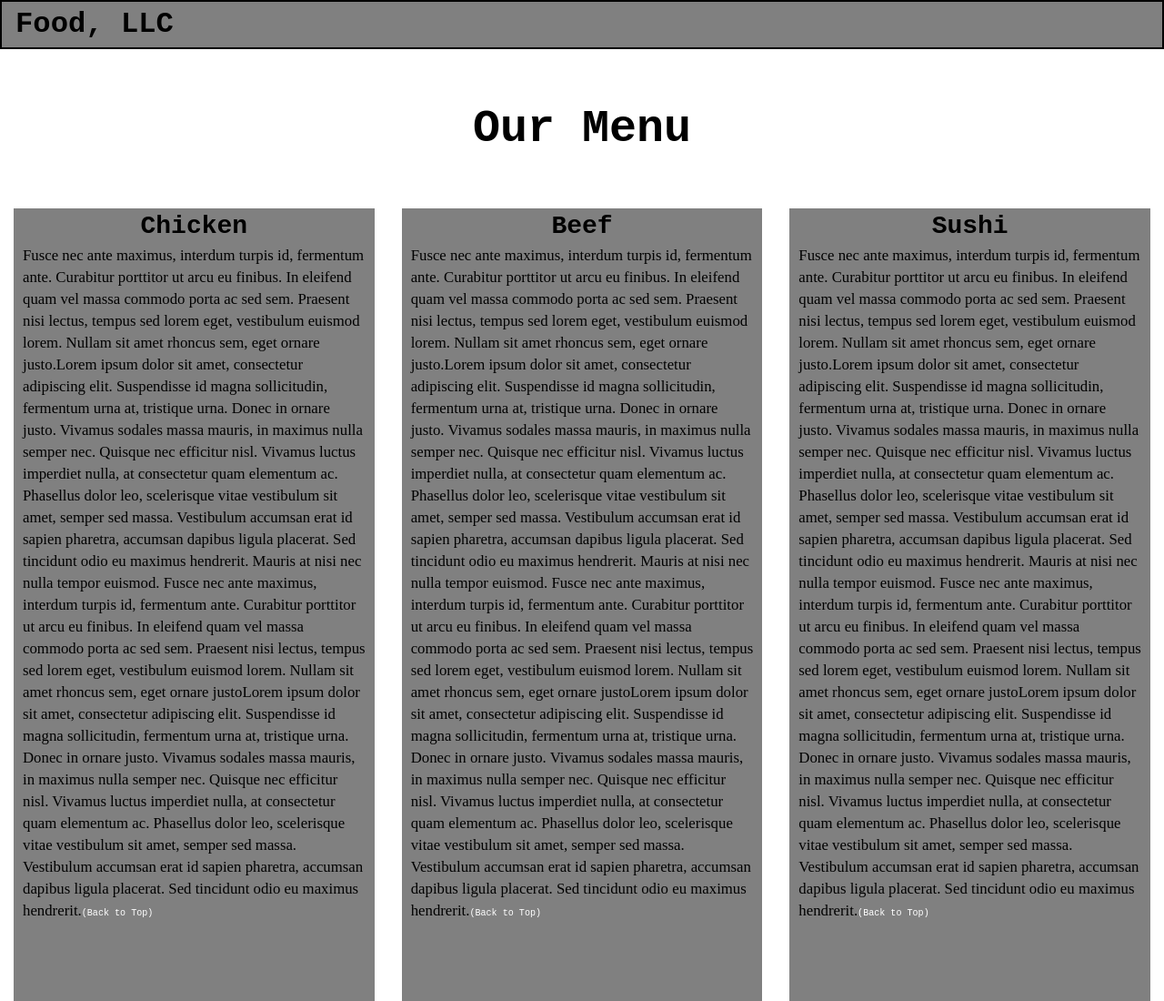
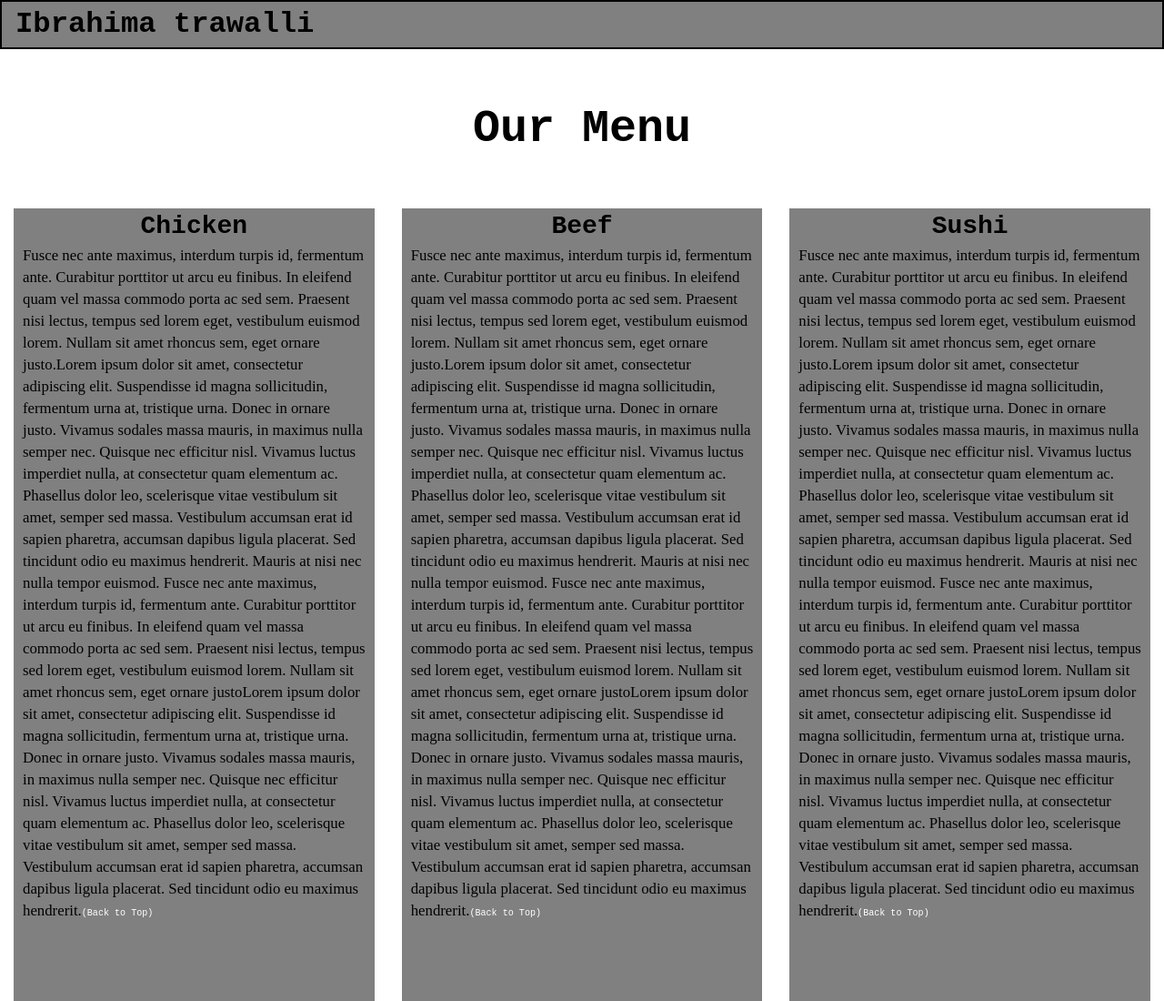
Before and after one commit to yinyanghns/inchirieri, a plain HTML site: page index.html in a window 1280 px wide. Shown: the top 1100 px of the page at 91% size. Drawn offline with Linux system fonts and the light colour scheme.

Commit message:
Actualizar index.html

```diff
--- a/index.html
+++ b/index.html
@@ -21,7 +21,7 @@
   <nav id="header-nav" class="navbar navbar-default">
     <div class="container-fluid">
       <div class="navbar-header">
-        <div id="navtitle" class="navbar-brand">Food, LLC</div>
+        <div id="navtitle" class="navbar-brand">Ibrahima trawalli</div>
          <button type="button" class="navbar-toggle collapsed" data-toggle="collapse" data-target="#collapsable-nav" aria-expanded="false">
           <span class="sr-only">Toggle navigation</span>
           <span class="icon-bar"></span>
```
